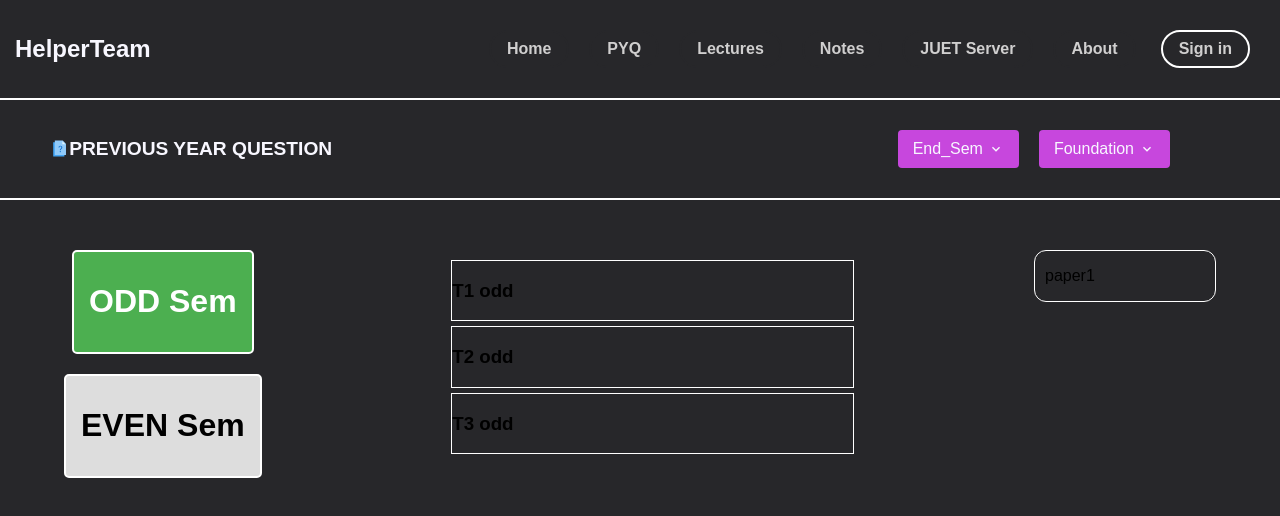
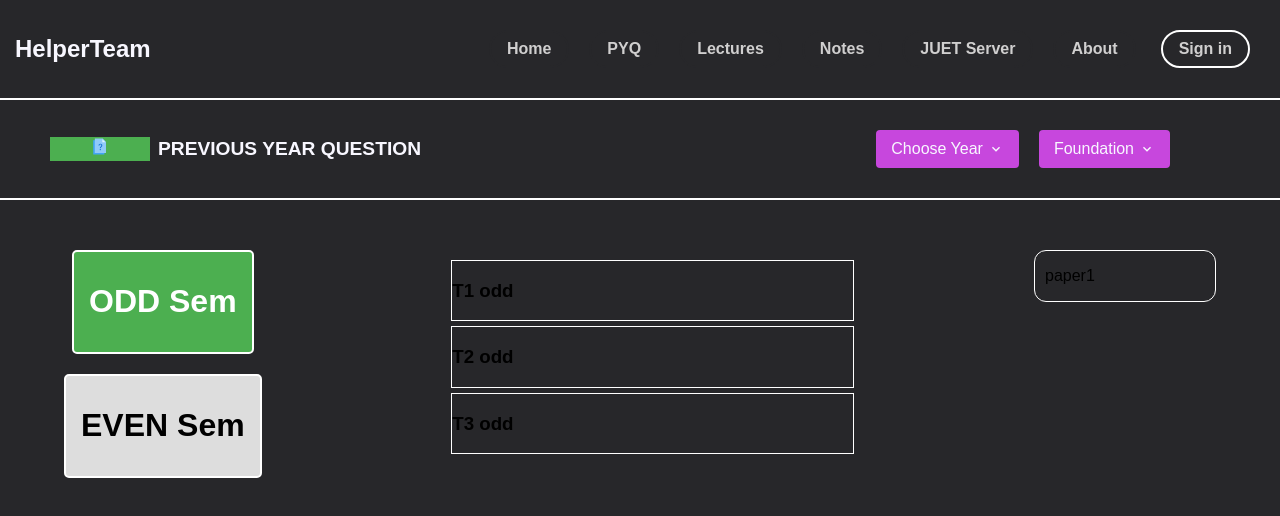
Before and after one commit to Indranil102/Helper_Team, a React (Create React App) app: page /pyq in a window 1280 px wide. Shown: the top 516 px of the page. Built offline with nearby package versions, Linux system fonts and the light colour scheme; the HTML template or start-up script is replaced by a standard one; a web font is replaced by a local one.

Commit message:
file cvss update

```diff
--- a/src/Pages/home/HomePage.css
+++ b/src/Pages/home/HomePage.css
@@ -26,7 +26,7 @@ svg {
     display: flex;
     align-items: center;
     list-style: none;
-    flex-wrap: wrap; /* Wrap for smaller screens */
+    flex-wrap: wrap;
     padding: 0;
     margin: 0;
 }
@@ -69,7 +69,7 @@ h4 button:hover,
 }
 
 .left-Content {
-    flex: 1 1 500px; /* Flexible width, with a minimum size of 300px */
+    flex: 1 1 500px;
     padding: 15px;
     box-sizing: border-box;
 }
@@ -140,7 +140,7 @@ h4 button:hover,
 }
 
 .click:hover {
-    transform: translateX(-5px) translateY(-5px); /* Slight movement on hover */
+    transform: translateX(-5px) translateY(-5px);
     background-color:#8B008B;
 }
 
--- a/src/Pages/pyq/Pyq.css
+++ b/src/Pages/pyq/Pyq.css
@@ -29,6 +29,12 @@ body {
   flex-grow: 1;
   text-align: center;
   margin-left: 40px;
+  gap:8px;
+}
+.second-two span{
+  width: 100px;
+  height: auto;
+  background-color: #4CAF50;
 }
 
 
@@ -40,7 +46,7 @@ body {
 }
 
 .dropdown-button {
-  background-color: #27272A;
+  background-color: #8B008B;
   color: #f8f7ff;
   padding: 10px 16px;
   border: 1px solid white;
@@ -58,7 +64,7 @@ body {
 .dropdown-content {
   display: none;
   position: absolute;
-  background-color: #27272A;
+  background-color: #b8b03e;
   min-width: 160px;
   box-shadow: 0 8px 16px rgba(0, 0, 0, 0.2);
   z-index: 1;
@@ -75,7 +81,7 @@ body {
 }
 
 .dropdown-content a:hover {
-  background-color: rgb(74, 60, 180);
+  background-color:#8B008B;
 }
 
 .dropdown:hover .dropdown-content {
@@ -112,7 +118,7 @@ body {
   justify-content: space-between;
   gap: 10px;
   padding: 15px;
-  background-color: #555555;
+  background-color: #d14444;
   border: 2px solid #333;
   border-radius: 8px;
   font-size: 16px;
--- a/src/Pages/pyq/Pyq.jsx
+++ b/src/Pages/pyq/Pyq.jsx
@@ -38,13 +38,14 @@ const Pyq = () => {
   return (
     <div>
       <div className="second-part">
-        <div className='second-two'><FcQuestions /> PREVIOUS YEAR QUESTION </div>
+        <div className='second-two'><span>< FcQuestions /> </span>PREVIOUS YEAR QUESTION </div>
         <div className="dropdown">
-          <button className="dropdown-button">End_Sem <MdOutlineKeyboardArrowDown /></button>
+          <button className="dropdown-button">Choose Year <MdOutlineKeyboardArrowDown /></button>
           <div className="dropdown-content">
-            <a href="#link1">Link 1</a>
-            <a href="#link2">Link 2</a>
-            <a href="#link3">Link 3</a>
+            <a href="#link1">1 Year</a>
+            <a href="#link2">2 Year</a>
+            <a href="#link3">3 Year</a>
+            <a href="#link3">4 Year</a>
           </div>
         </div>
         <div className="dropdown">
```
Also changed, not shown: 1 other file (tests, documents, lock files or other folders).
